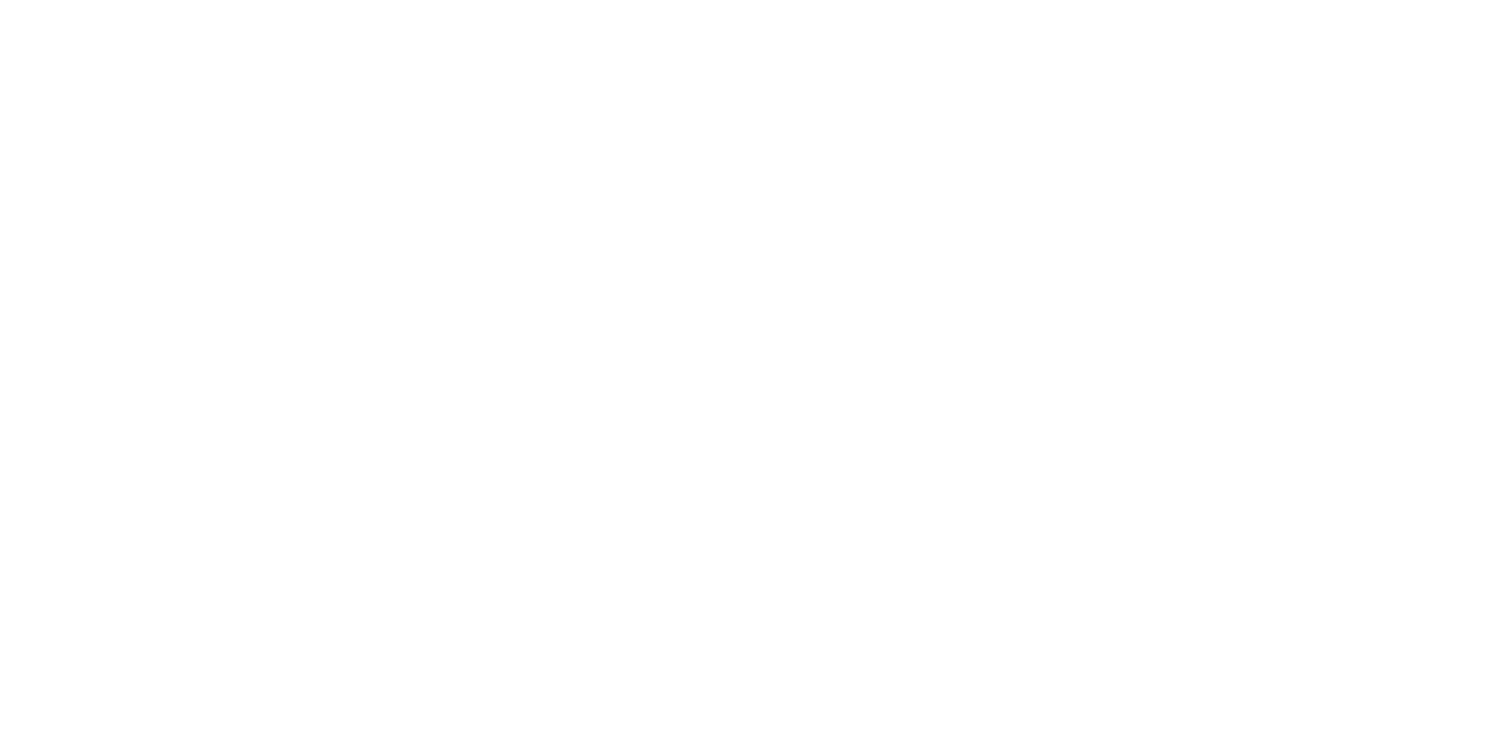
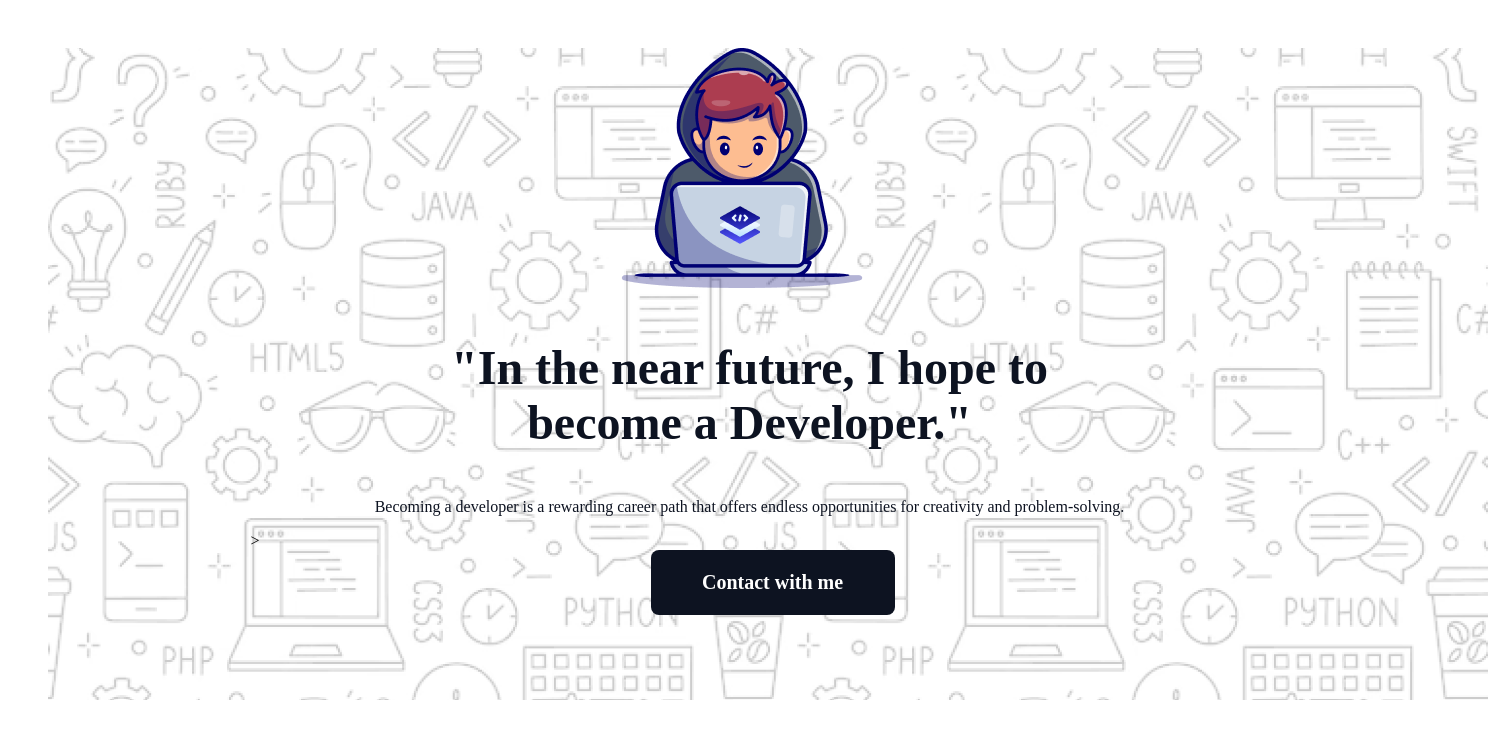
Before and after one commit to mahfuzahmed7/B10A1-Challenge-Begins-main, a plain HTML site: page index.html in a window 1280 px wide. Shown: the whole page, 1488 px wide, since content can reach past the window. Drawn offline with Linux system fonts and the light colour scheme.

Commit message:
added become a developer section

```diff
--- a/index.html
+++ b/index.html
@@ -9,9 +9,32 @@
 </head>
 
 <body>
+    <!-- become a developer section starts -->
+
     <header>
+        <section class="become-a-developer-section">
 
+            <div class="become-a-developer-div">
+                <div class="group-png">
+                    <img src="assets/Group.png" alt="">
+                </div>
+                <div class="become-a-developer">
+
+                    <h3 class="become-a-developer-title">"In the near future, I hope to <br>become a Developer."</h3>
+                    <p class="become-a-developer-description">Becoming a developer is a rewarding career path that
+                        offers
+                        endless
+                        opportunities for creativity and
+                        problem-solving.</p>
+                    >
+                    <div class="btn-primary"><button><a href=""></a>Contact with me</button>
+                    </div>
+                </div>
+            </div>
+
+        </section>
     </header>
+    <!-- become a developer section ends -->
     <main>
 
     </main>
--- a/styles/style.css
+++ b/styles/style.css
@@ -0,0 +1,79 @@
+/* become a developer section styles */
+.become-a-developer-section {
+    background-image: url(../assets/Hero-bg.png);
+    position: absolute;
+    width: 1440px;
+    height: 652px;
+    background-size: cover;
+    margin-left: 40px;
+    margin-top: 40px;
+}
+
+.group-png img {
+    margin-left: 390px;
+}
+
+
+.become-a-developer-div {
+    position: absolute;
+    width: 998px;
+    height: 581px;
+    display: flex;
+    flex-direction: column;
+    justify-content: flex-start;
+    align-items: center;
+    gap: 32;
+    padding: 0px;
+}
+
+.become-a-developer {
+    width: 998px;
+    height: 581px;
+    margin-left: 405px;
+
+}
+
+.become-a-developer-title {
+    color: rgb(13, 19, 33);
+    font-family: Azeret Mono;
+    font-size: 48px;
+    font-weight: 800;
+    text-align: center;
+
+}
+
+.become-a-developer-description {
+    color: rgb(13, 19, 33);
+    font-family: Azeret Mono;
+    font-size: 16px;
+    font-weight: 400;
+    text-align: center;
+
+}
+
+.btn-primary {
+    width: 244px;
+    height: 65px;
+    border-radius: 8px;
+    background: rgb(13, 19, 33);
+    display: flex;
+    flex-direction: row;
+    justify-content: center;
+    text-align: center;
+    margin-left: 400px;
+
+
+}
+
+.btn-primary button {
+    color: rgb(255, 255, 255);
+    font-family: Azeret Mono;
+    font-size: 20px;
+    font-weight: 600;
+    text-align: center;
+    background: rgb(13, 19, 33);
+    text-decoration: none;
+    border: none;
+
+
+}
```
